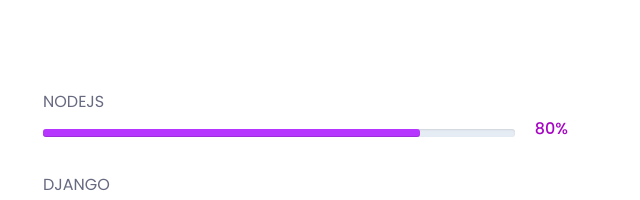
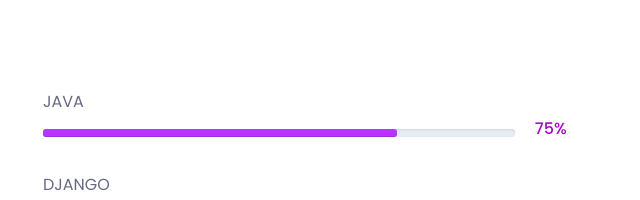
Before and after one commit to Milan025/Milan025.github.io, a plain HTML site: page index.html in a window 1280 px wide. Shown: the part 2661-2861 px from the top of the page, 612-1252 px from the left. Drawn offline with nearby package versions, Linux system fonts and the light colour scheme.

Commit message:
Update index.html

```diff
--- a/index.html
+++ b/index.html
@@ -439,7 +439,7 @@
               <div class="col-md-6">
 								<div class="single-skill-content">
 
-									<div class="barWrapper">
+<!-- 									<div class="barWrapper">
 										<span class="progressText">Nodejs</span>
 										<div class="single-progress-txt">
 											<div class="progress ">
@@ -449,7 +449,19 @@
 											</div>
 											<h3>80%</h3>
 										</div>
-									</div><!-- /.barWrapper -->
+									</div>-->
+									<!-- /.barWrapper -->
+									<div class="barWrapper">
+										<span class="progressText">Java</span>
+										<div class="single-progress-txt">
+											<div class="progress ">
+											   <div class="progress-bar" role="progressbar" aria-valuenow="75" aria-valuemin="10" aria-valuemax="100" style="">
+
+											   </div>
+											</div>
+											<h3>75%</h3>
+										</div>
+									</div>
 									<!--<div class="barWrapper">
 										<span class="progressText">asp.net mvc 5</span>
 										<div class="single-progress-txt">
```
